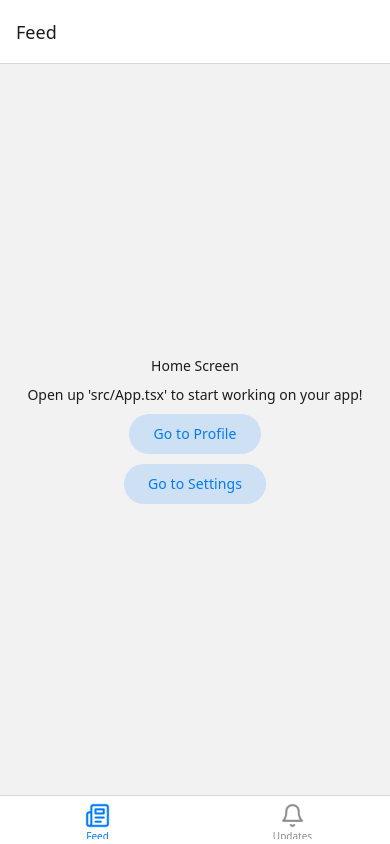
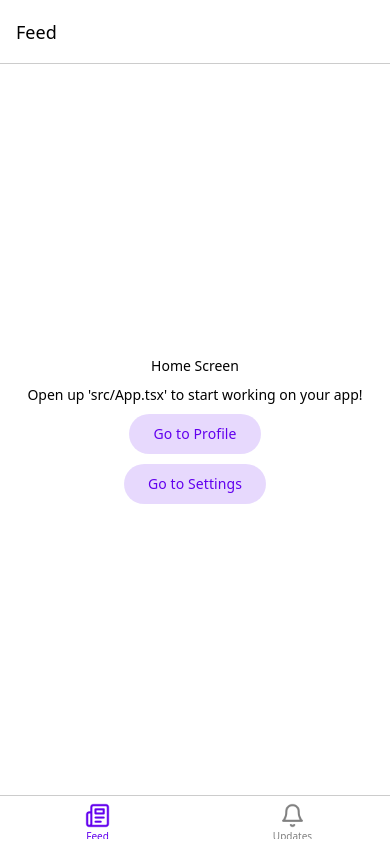
Before and after one commit to LzzJustBeYou/cloudMusic, a React Native app: screen / in a window 390 px wide. Built offline with nearby package versions, Linux system fonts and the light colour scheme.

Commit message:
init theme

```diff
--- a/src/App.tsx
+++ b/src/App.tsx
@@ -1,30 +1,50 @@
 import { Assets as NavigationAssets } from '@react-navigation/elements';
 import { Asset } from 'expo-asset';
 import * as SplashScreen from 'expo-splash-screen';
-import * as React from 'react';
+import React, { useEffect, useState } from 'react';
 import { Navigation } from './navigation';
+import { Appearance, useColorScheme } from 'react-native';
+import { ThemeProvider } from './theme'; // 自定义的主题上下文和提供器
+import { ThemeType, lightTheme, darkTheme } from './theme/themes'; // 定义的主题类型和具体实现
 
+// 加载导航和图片资源
 Asset.loadAsync([
   ...NavigationAssets,
   require('./assets/newspaper.png'),
   require('./assets/bell.png'),
 ]);
 
+// 防止启动画面自动隐藏
 SplashScreen.preventAutoHideAsync();
 
 export function App() {
+  const systemColorScheme = useColorScheme(); // 检测系统主题
+  const [theme, setTheme] = useState<ThemeType>(systemColorScheme === 'dark' ? 'dark' : 'light');
+
+  // 切换主题方法
+  const toggleTheme = () => {
+    setTheme((prev: ThemeType) => (prev === 'light' ? 'dark' : 'light'));
+  };
+
+  // 当系统主题变化时自动更新
+  useEffect(() => {
+    const subscription = Appearance.addChangeListener(({ colorScheme }) => {
+      if (colorScheme) {
+        setTheme(colorScheme === 'dark' ? 'dark' : 'light');
+      }
+    });
+
+    return () => subscription.remove();
+  }, []);
+
   return (
-    <Navigation
-      linking={{
-        enabled: 'auto',
-        prefixes: [
-          // Change the scheme to match your app's scheme defined in app.json
-          'helloworld://',
-        ],
-      }}
-      onReady={() => {
-        SplashScreen.hideAsync();
-      }}
-    />
+    <ThemeProvider value={{ theme, toggleTheme, themeData: theme === 'light' ? lightTheme : darkTheme }}>
+      <Navigation
+        theme={theme === 'light' ?  lightTheme : darkTheme}
+        onReady={() => {
+          SplashScreen.hideAsync();
+        }}
+      />
+    </ThemeProvider>
   );
 }
--- /dev/null
+++ b/src/theme/index.tsx
@@ -0,0 +1,26 @@
+import React, { createContext, ReactNode, useContext } from 'react';
+import { lightTheme, darkTheme, ThemeType } from './themes';
+
+interface ThemeContextProps {
+  theme: ThemeType;
+  themeData: typeof lightTheme | typeof darkTheme; // 当前主题数据
+  toggleTheme: () => void; // 切换主题方法
+}
+
+export const ThemeContext = createContext<ThemeContextProps>({
+  theme: 'light',
+  themeData: lightTheme,
+  toggleTheme: () => {},
+});
+
+export const ThemeProvider = ({
+  children,
+  value,
+}: {
+  children: ReactNode;
+  value: ThemeContextProps;
+}) => {
+  return <ThemeContext.Provider value={value}>{children}</ThemeContext.Provider>;
+};
+
+export const useTheme = () => useContext(ThemeContext);
--- /dev/null
+++ b/src/theme/themes.ts
@@ -0,0 +1,29 @@
+import { DefaultTheme, DarkTheme } from '@react-navigation/native';
+
+export type ThemeType = 'light' | 'dark';
+
+export const lightTheme = {
+  ...DefaultTheme,
+  colors: {
+    ...DefaultTheme.colors,
+    primary: '#6200ee',
+    background: '#ffffff',
+    card: '#ffffff',
+    text: '#000000',
+    border: '#cccccc',
+    notification: '#ff80ab',
+  },
+};
+
+export const darkTheme = {
+  ...DarkTheme,
+  colors: {
+    ...DarkTheme.colors,
+    primary: '#bb86fc',
+    background: '#121212',
+    card: '#1f1f1f',
+    text: '#ffffff',
+    border: '#272727',
+    notification: '#ff80ab',
+  },
+};
```
